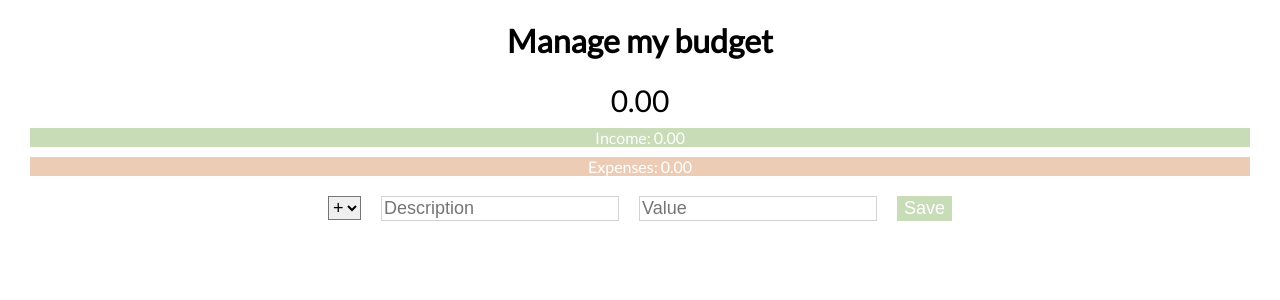
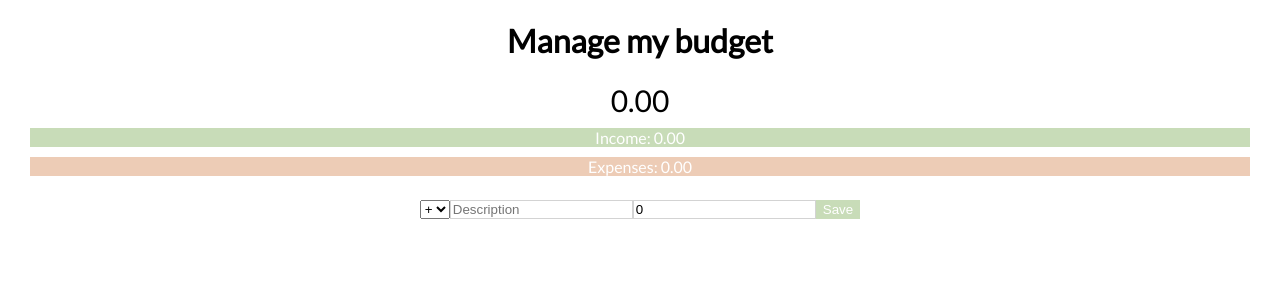
Before and after one commit to bartsarzalski/home-budget, a React (Create React App) app: page / in a window 1280 px wide. Shown: the top 300 px of the page. Built offline with nearby package versions, Linux system fonts and the light colour scheme.

Commit message:
changing Items form to handle inputs

```diff
--- a/src/components/Items/Items.js
+++ b/src/components/Items/Items.js
@@ -13,7 +13,7 @@ class Items extends Component {
             item: {
                 id: '',
                 description: '',
-                value: '',
+                value: 0,
             },
             selectedOption:'income',
         }
@@ -62,9 +62,9 @@ class Items extends Component {
                 <div className="add-container">
                     <form
                         onSubmit={this.handleSubmit}
-                        onKeyPress={event => {
+                        onKeyDown={event => {
                             if (event.key === "Enter") {
-                                this.handleSubmit();
+                                this.handleSubmit(event);
                             }
                         }}
                     >
@@ -81,7 +81,7 @@ class Items extends Component {
                             required
                         />
                         <input
-                            type="text"
+                            type="number"
                             name="value"
                             value={value}
                             placeholder="Value"
--- a/src/components/Items/Items.scss
+++ b/src/components/Items/Items.scss
@@ -4,16 +4,14 @@
     .add-container {
         margin: 0 auto;
 
-        .add-type,
-        input[type=submit],
-        input[type=text] {
+        form {
             display: inline-block;
             margin: 10px 10px;
             font-size: 18px;
             border-radius: 0;
         }
 
-        input[type=text] {
+        input {
             border: 1px solid lightgray;
         }
 
@@ -24,7 +22,7 @@
         }
 
         .add-button:hover {
-
+            cursor: pointer;
         }
     }
 }
```
